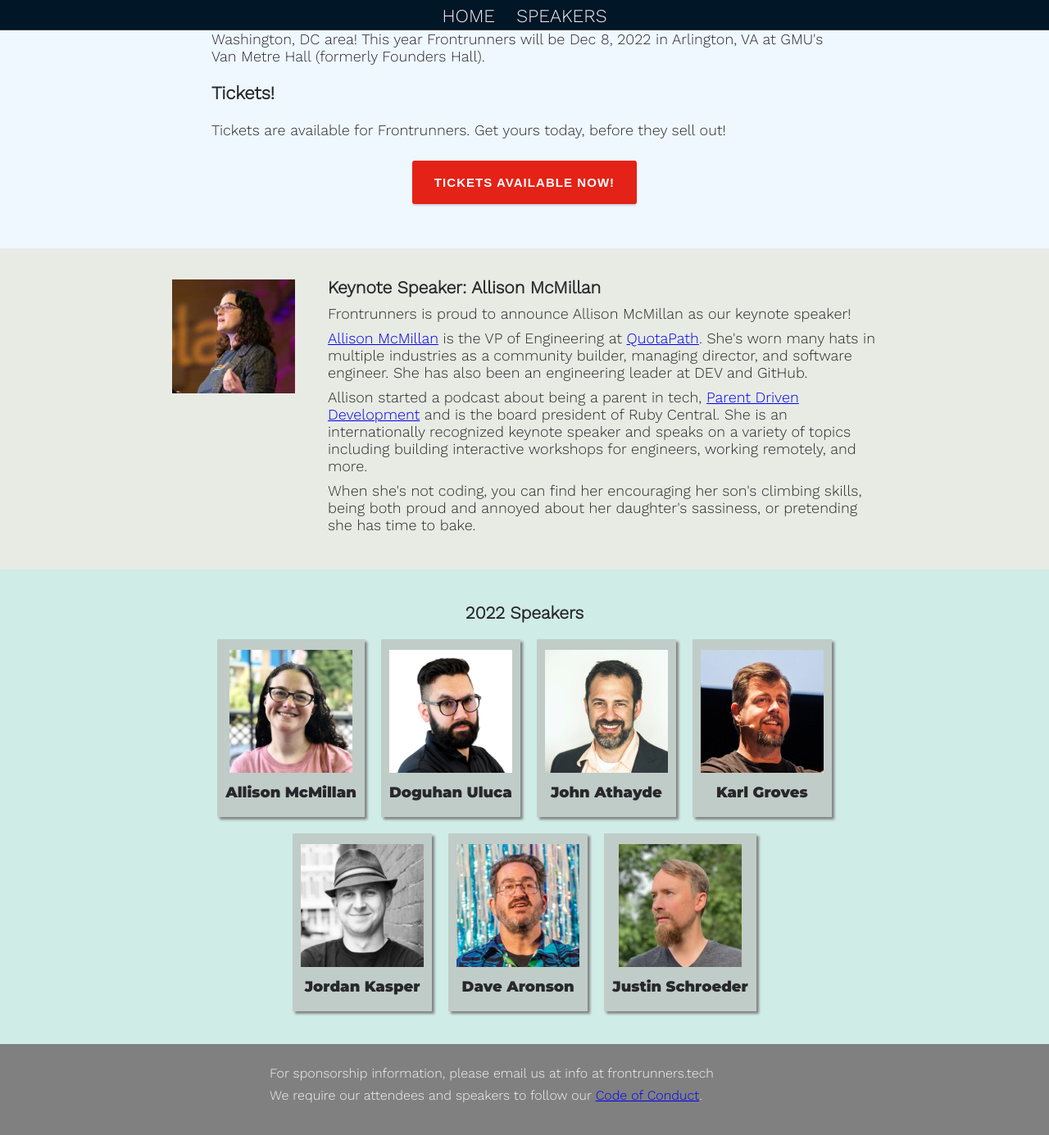
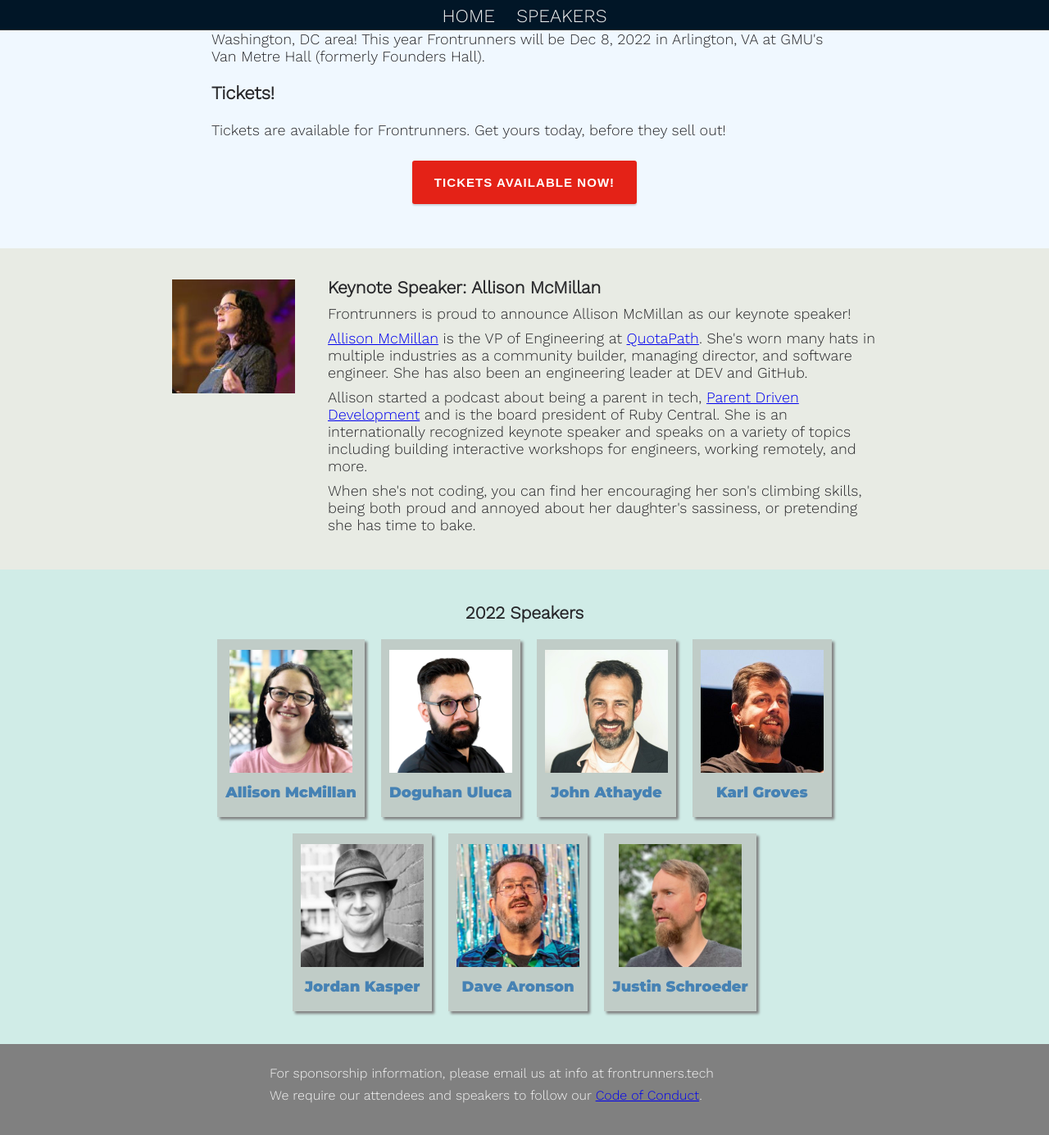
Before and after one commit to gothamgo/frontrunnersconf.github.io, a Jekyll site: the page built from index.html, in a window 1280 px wide and 1400 px high, scrolled down 346 px. Shown: the top 1385 px of the window at 82% size. Built offline with Jekyll 4.4.1, drawn with Linux system fonts in a browser that asks for light colours.

Commit message:
Update headshots.html

```diff
--- a/_includes/headshots.html
+++ b/_includes/headshots.html
@@ -42,7 +42,7 @@
     text-align: center;
   }
   div.headshot-cell a {
-    color: #28282B;
+    color: steelblue;
     text-decoration: none;
     font-family: 'Montserrat', sans-serif;
     text-align: center;
```
